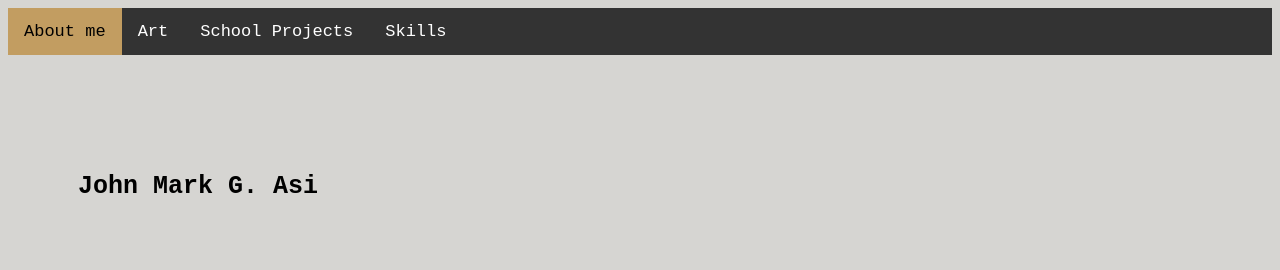
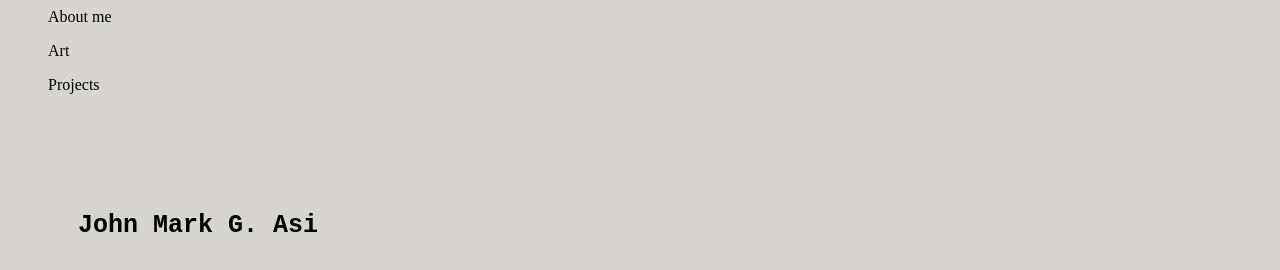
Before and after one commit to smarkties/PersonalPortfolio, a plain HTML site: page index.html in a window 1280 px wide. Drawn offline with Linux system fonts and the light colour scheme.

Commit message:
Update index.html

```diff
--- a/index.html
+++ b/index.html
@@ -7,12 +7,16 @@
 </head>
 
 <body>
-<div class="topnav">
-  <a class="active" href="index.html"> About me </a>
-  <a href="art.html"> Art </a>
-  <a href="school.html"> School Projects </a>
-  <a href="skills.html"> Skills </a>
-</div>
+<header>
+  <div>
+  <nav>
+     <ul href="aboutme.html"> About me </ul>
+     <ul href="art.html"> Art </ul>
+     <ul href="projects.html"> Projects </ul>
+  </nav>
+  </div>
+</header>
+
 <h1> John Mark G. Asi </h1>
 </body>
 </html>
```
